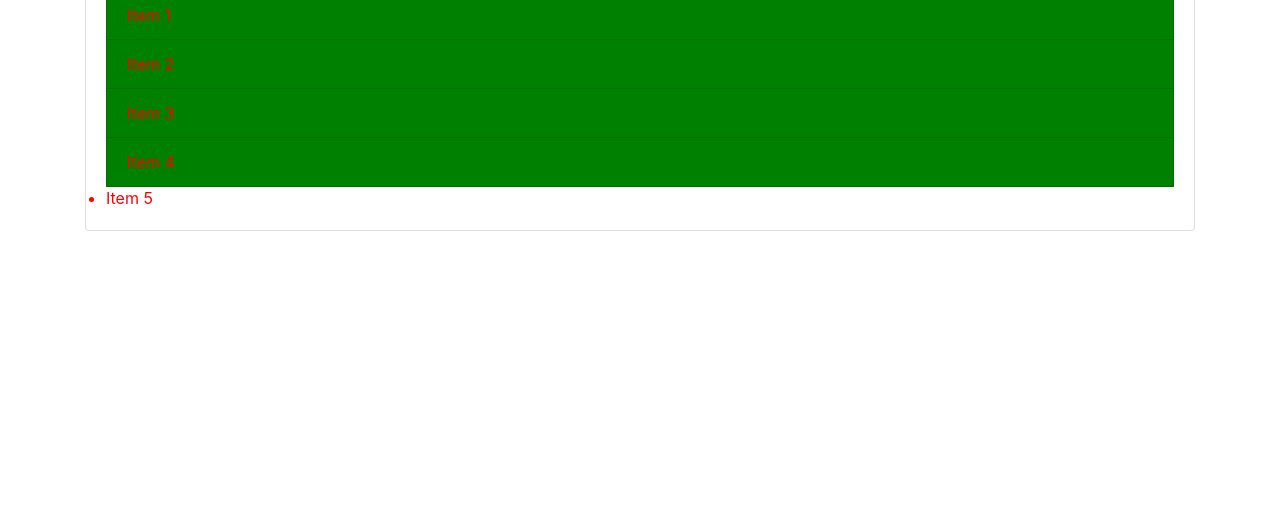
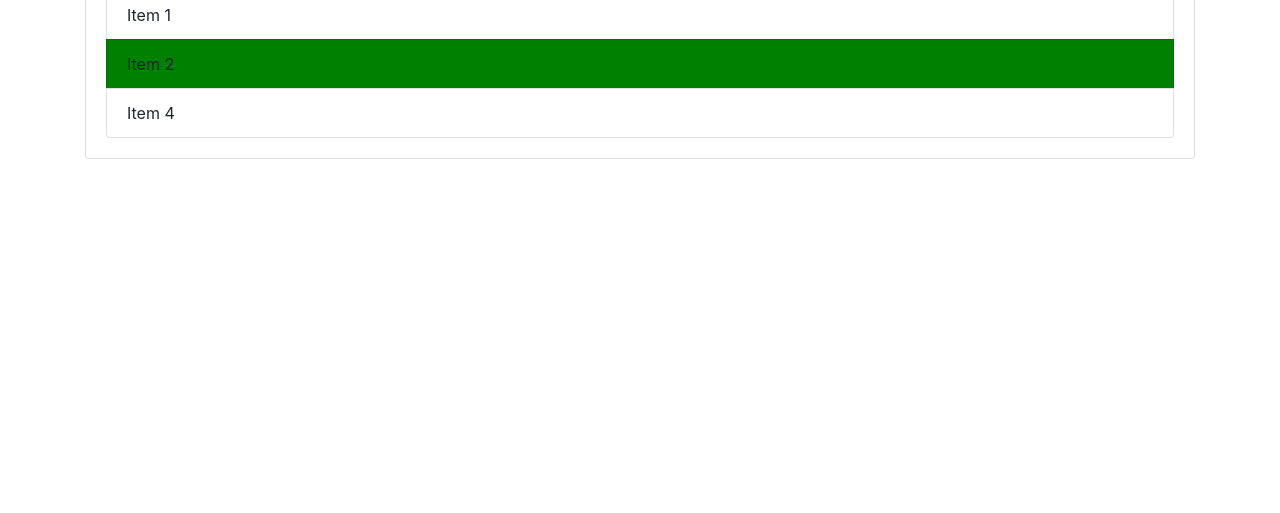
Before and after one commit to AlokSolanky/webd, a plain HTML site: page index.html in a window 1280 px wide. Shown: the part 287-800 px from the top of the page. Drawn offline with nearby package versions, Linux system fonts and the light colour scheme.

Commit message:
task 6 part1 done

```diff
--- a/index.html
+++ b/index.html
@@ -26,7 +26,6 @@
       <li class="list-group-item">Item 2</li>
       <li class="list-group-item">Item 3</li>
       <li class="list-group-item">Item 4</li>
-      <li>Item 5</li>
     </ul>
    </div>
   </div>
--- a/index.js
+++ b/index.js
@@ -1,14 +1,5 @@
-const li = document.getElementsByClassName("list-group-item");
+const li = document.querySelector('.list-group-item:nth-child(2)');
+li.style.backgroundColor = "green";
 
-const li1 = document.getElementsByTagName("li");
-
-for(let i = 0;i<li.length;i++)
-{
-
-    li[i].style.backgroundColor = "green";
-}
-
-for(let i = 0;i<li1.length;i++)
-{
-    li1[i].style.color = "red";
-}
+const thirdLi = document.querySelector(".list-group-item:nth-child(3)");
+thirdLi.style.display = "none";
```
